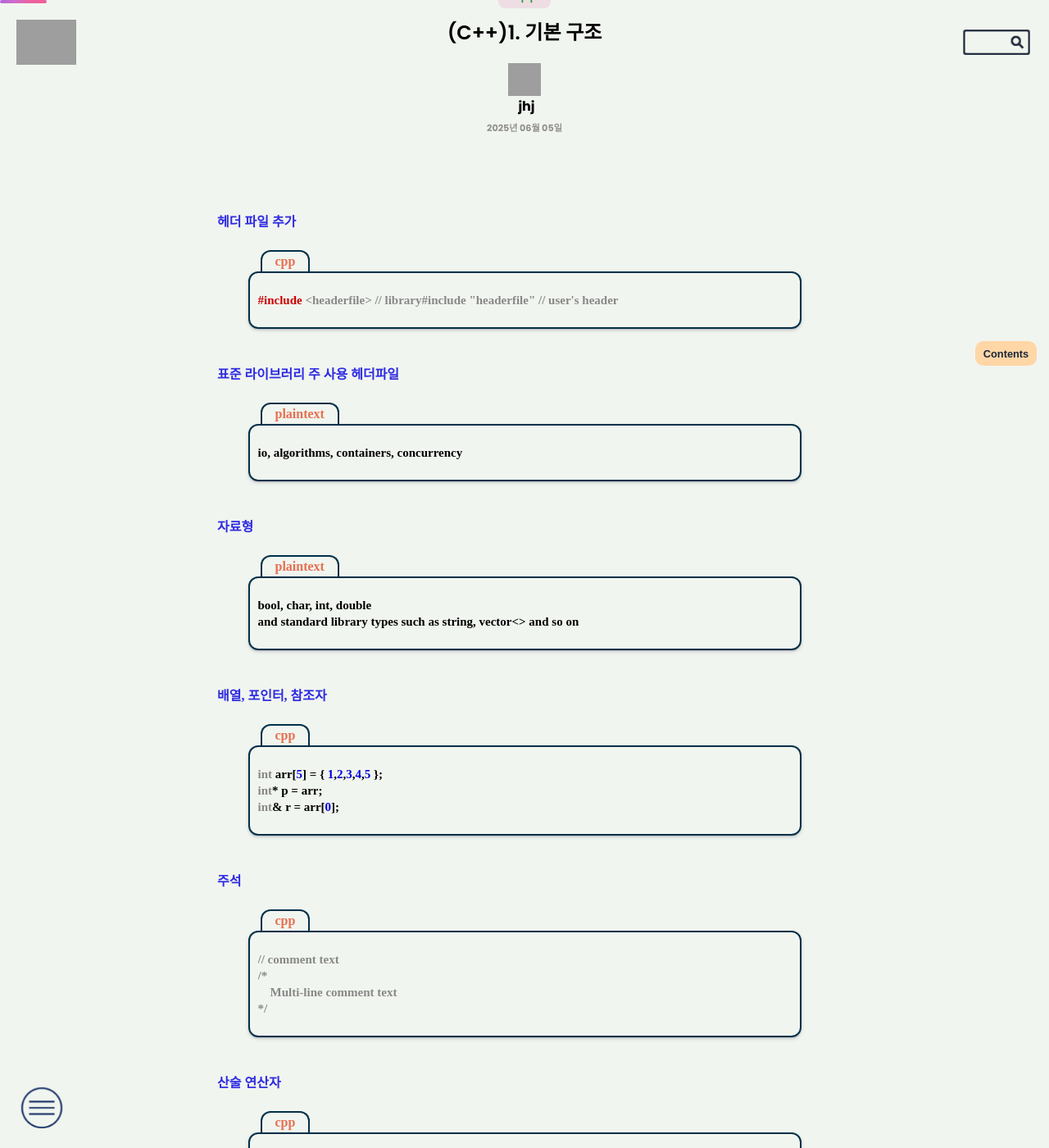
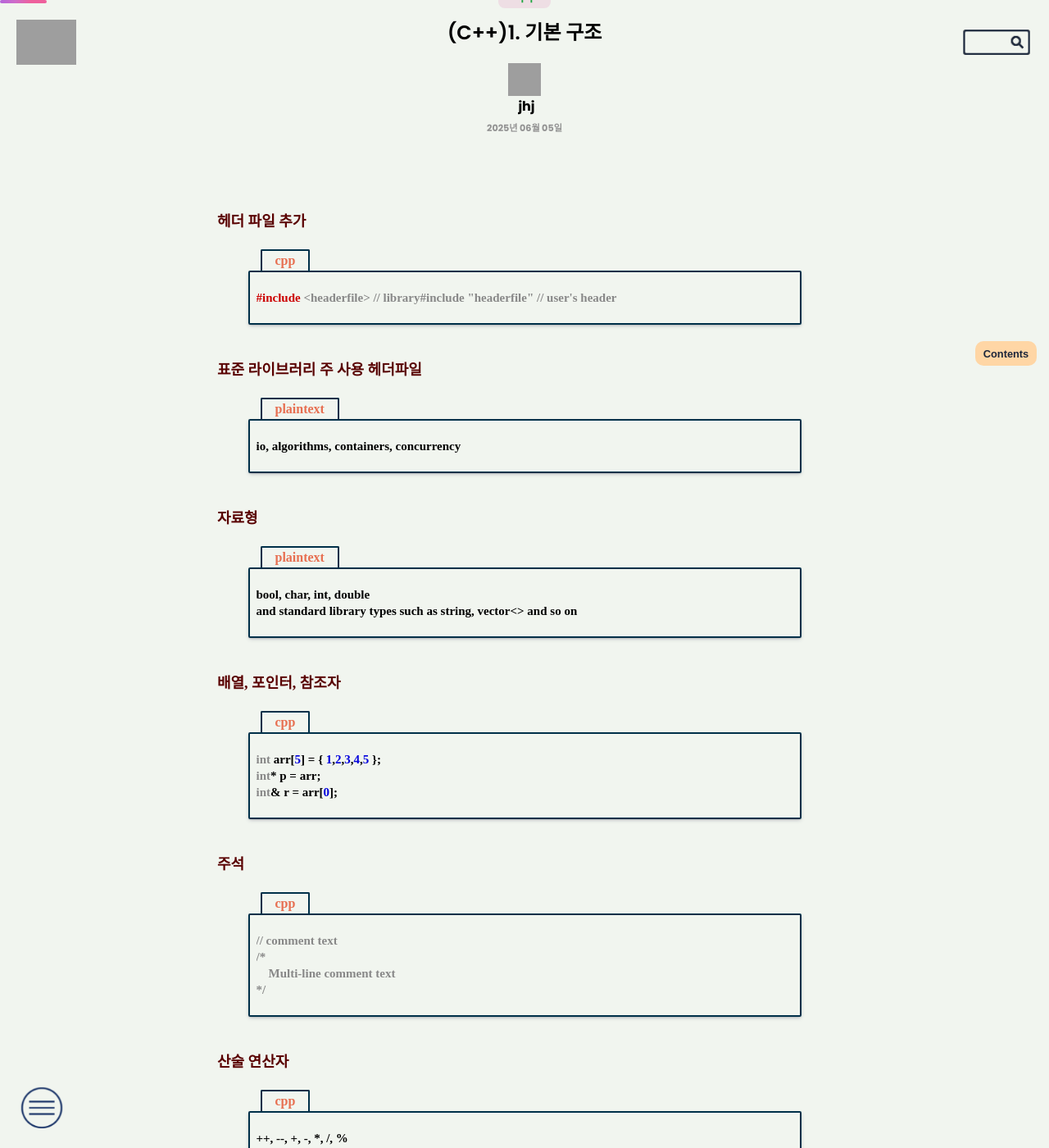
Before and after one commit to jhj1111/jhj1111.github.io, a Jekyll site: the page built from _posts/study_log/cpp/2025-06-05-OverallStructure.md, in a window 1280 px wide and 1400 px high, scrolled down 466 px. Shown: the whole window at 82% size. Built offline with Jekyll 4.4.1, drawn with Linux system fonts in a browser that asks for light colours; some web fonts are replaced; comment, search, counter and statistics services are not loaded; grey boxes are pictures that could not be loaded.

Commit message:
style(fonts, aticle): image, codeblock 라운딩/하이라이트, 강조 폰트 수정

```diff
--- a/_sass/post/article.scss
+++ b/_sass/post/article.scss
@@ -1,8 +1,8 @@
 @mixin article_border_shadow_padding {
-    border-radius: 12px;
+    border-radius: 2px;
     border: 2px solid $mainColor;
     box-shadow: rgba(50, 50, 93, 0.25) 0px 2px 5px -1px, rgba(0, 0, 0, 0.3) 0px 1px 3px -1px;
-    padding: 10px;
+    padding: 8px;
 
     box-sizing : border-box;
 }
@@ -82,7 +82,7 @@
         @include font_pretendard_600;
         @include font_size_S3;
 
-        background-color: #fed9b7;
+        background-color: #D5D7DA;
 
         padding: 3px 6px;
         border-radius: 5px;
@@ -110,8 +110,10 @@
         border-radius: 5px;
     }
     strong {
-        @include font_pretendard_600;
-        @include font_size_S4;
+        // @include font_pretendard_600;
+        @include font_omyu_600;
+        @include font_size_S5;
+        color: #590000;
     }
     u {
         max-width: 100%;
@@ -162,33 +164,33 @@
 
     // ---------------------------------------------
     // link
-    p a {
-        @include article_border_shadow_padding;
-        margin-top: 20px; margin-bottom: 40px;
+    // p a {
+    //     @include article_border_shadow_padding;
+    //     margin-top: 20px; margin-bottom: 40px;
 
-        background-color: transparent;
+    //     background-color: transparent;
 
-        text-decoration: none;
+    //     text-decoration: none;
 
-        padding: 6px 8px;
-    }
-    p:has(a) {
-        text-align: center;
-    }
+    //     padding: 6px 8px;
+    // }
+    // p:has(a) {
+    //     text-align: center;
+    // }
 
-    // ---------------------------------------------
-    // Dividing line
-    hr {
-        @include  article_set_middle;
-        margin-top: 20px; margin-bottom: 20px;
+    // // ---------------------------------------------
+    // // Dividing line
+    // hr {
+    //     @include  article_set_middle;
+    //     margin-top: 20px; margin-bottom: 20px;
 
-        background: $MyOrange;
-        height: 5px;
-        width: 120px;
+    //     background: $MyOrange;
+    //     height: 5px;
+    //     width: 120px;
 
-        border: 0;
-        opacity: 0.5;
-    }
+    //     border: 0;
+    //     opacity: 0.5;
+    // }
 
 
 
@@ -247,7 +249,8 @@
 
             background-color: transparent;
 
-            border-radius: 12px 12px 0 0;
+            // border-radius: 12px 12px 0 0;
+            border-radius: 2px 2px 0 0;
             border: 2px solid $mainColor;
             border-bottom: none;
 
```
